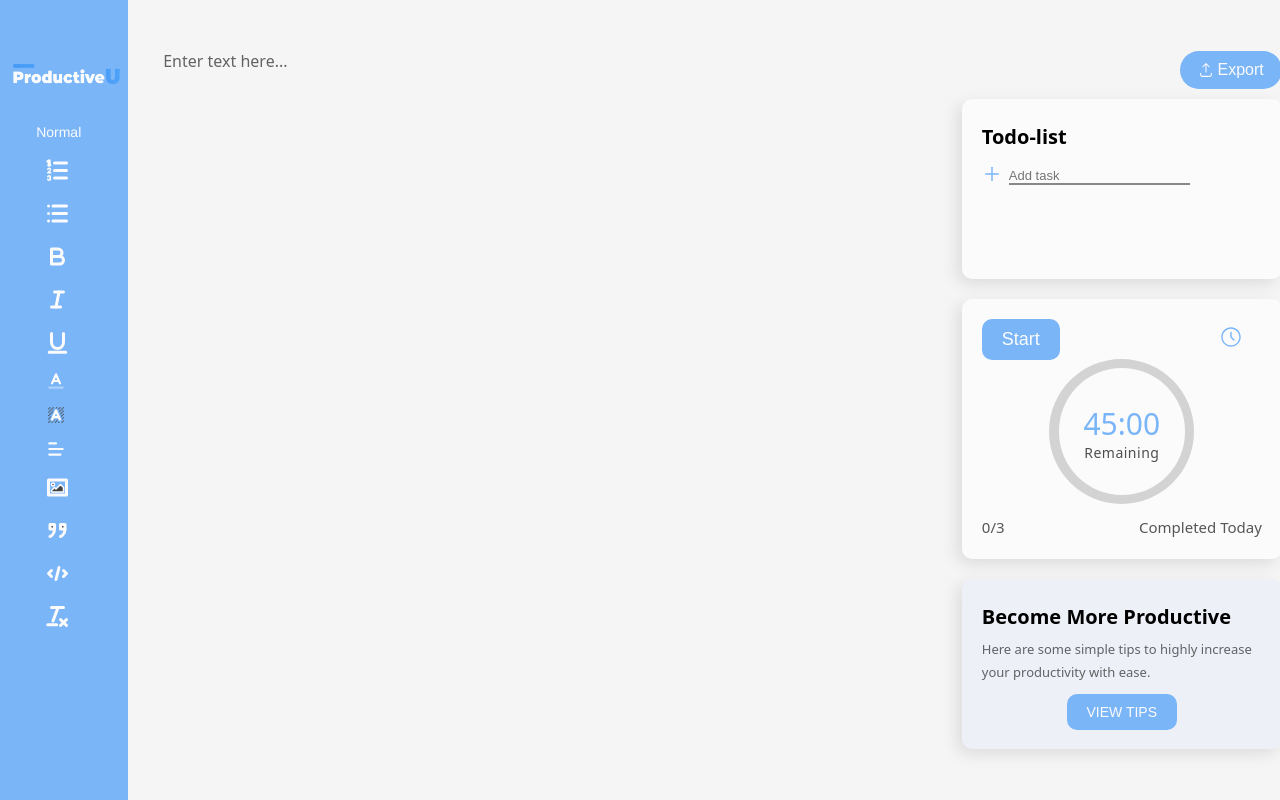
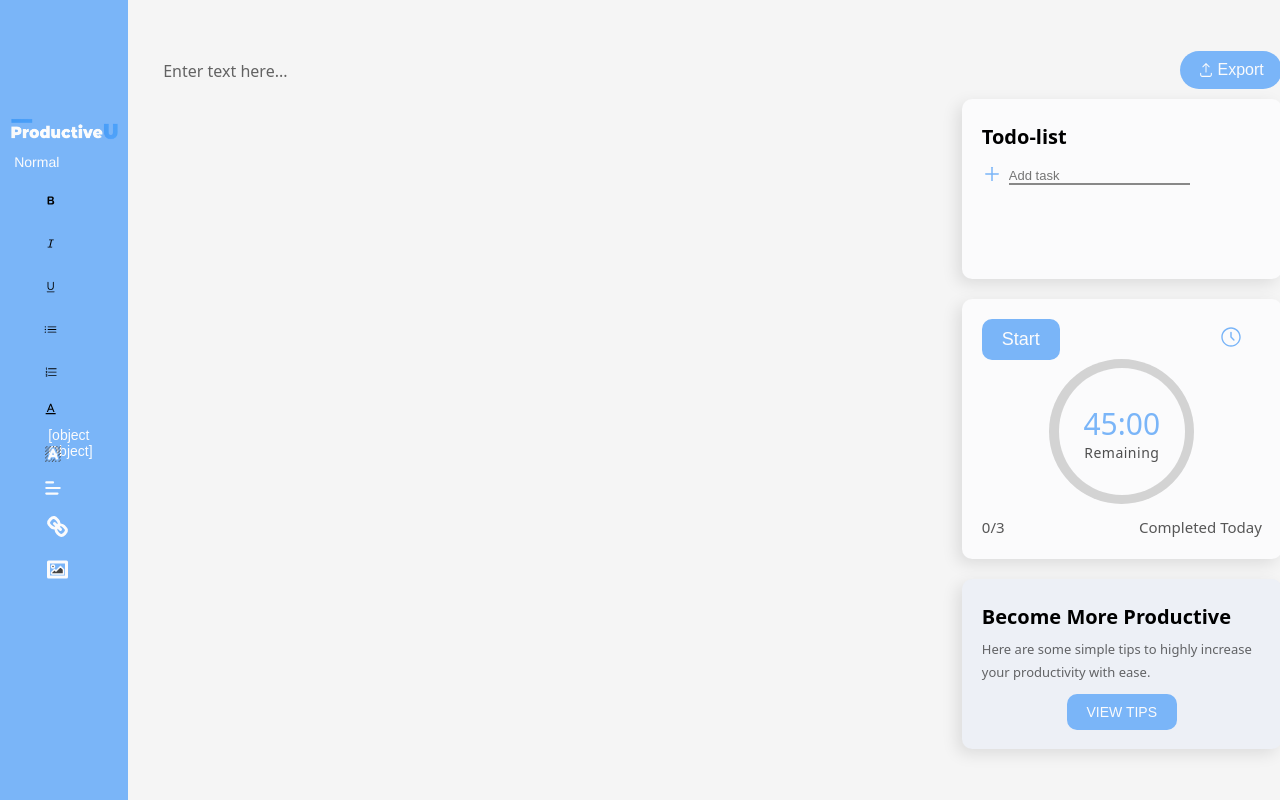
Before and after one commit to IgnacioR97/react-habits, a React (Vite) app: page / in a window 1280 px wide. Built offline with nearby package versions, Linux system fonts and the light colour scheme.

Commit message:
changed taskbar

```diff
--- a/src/components/TextEditor.jsx
+++ b/src/components/TextEditor.jsx
@@ -1,8 +1,9 @@
+/*/
 import Quill from "quill";
 import "quill/dist/quill.snow.css";
-import { useCallback } from "react";
+import { useCallback, useState } from "react";
 import { RxFontBold } from "react-icons/rx";
-import { TbOld } from "react-icons/tb";
+import { IconContext } from "react-icons";
 
 import logo from "../../src/logo-removebg-preview.png";
 
@@ -16,10 +17,13 @@ const TOOLBAR_OPTIONS = [
   ["clean"],
 ];
 
-// const icons = Quill.import("ui/icons");
-// icons.bold = <h1>hello</h1>;
+const TextEditor = () => {
+  const [wordCount, setWordCount] = useState(0);
+  const [title, setTitle] = useState("");
 
-const TextEditor = () => {
+  console.log(RxFontBold);
+  console.log(<RxFontBold />);
+
   const wrapperRef = useCallback((wrapper) => {
     if (wrapper === null) return;
     wrapper.innerHTML = "";
@@ -34,9 +38,132 @@ const TextEditor = () => {
 
   return (
     <>
-      <img src={logo} alt="logo" className="logo" />
+      {<img src={logo} alt="logo" className="logo" />
+      <div className="title-container">
+        <input
+          type="text"
+          name="tittle"
+          id="tittle"
+          className="title"
+          placeholder="title"
+          value={title}
+          onChange={(e) => setTitle(e.target.value)}
+        />
+        <p className="word-count">Word count: {wordCount}</p>
+      </div> }
       <div className="container" ref={wrapperRef}></div>
     </>
   );
 };
 export default TextEditor;
+/*/
+
+import React, { useState } from "react";
+import ReactQuill, { Quill } from "react-quill";
+import {
+  RxFontBold,
+  RxFontItalic,
+  RxListBullet,
+  RxUnderline,
+} from "react-icons/rx";
+import { RiFontColor } from "react-icons/ri";
+import "react-quill/dist/quill.snow.css";
+
+import logo from "../../src/logo-removebg-preview.png";
+import { VscListOrdered } from "react-icons/vsc";
+
+//Custom toolbar module
+const CustomToolbar = () => (
+  <div id="toolbar" className="toolbar">
+    <img src={logo} alt="logo" className="logo" />
+    <select className="ql-header" defaultValue="">
+      <option value="1">Heading 1</option>
+      <option value="2">Heading 2</option>
+      <option value="3">Heading 3</option>
+      <option value="">Normal</option>
+    </select>
+    <span className="ql-formats">
+      <button className="ql-bold">
+        <RxFontBold />
+      </button>
+      <button className="ql-italic">
+        <RxFontItalic />
+      </button>
+      <button className="ql-underline">
+        <RxUnderline />
+      </button>
+    </span>
+    <span className="ql-formats">
+      <button className="ql-list">
+        <RxListBullet />
+      </button>
+      <button className="ql-list">
+        <VscListOrdered />
+      </button>
+    </span>
+    <span className="ql-formats">
+      <button className="ql-color">
+        <span className="ql-formats">
+          <RiFontColor />
+          <select className="ql-color" value="">
+            <option value="red"></option>
+            <option value="orange"></option>
+            <option value="yellow"></option>
+            <option value="green"></option>
+            <option value="blue"></option>
+            <option value="purple"></option>
+          </select>
+        </span>
+      </button>
+
+      <select className="ql-background" />
+      <select className="ql-align" />
+      <button className="ql-link" />
+      <button className="ql-image" />
+    </span>
+  </div>
+);
+
+// Register the color attribute with Quill
+const colorStyle = Quill.import("attributors/style/color");
+Quill.register(colorStyle, true);
+
+//Register the custom icons
+const icons = Quill.import("ui/icons");
+icons["bold"] = <RxFontBold />;
+icons["italic"] = <RxFontItalic />;
+icons["underline"] = <RxUnderline />;
+icons["list"]["bullet"] = <RxListBullet />;
+icons["list"]["ordered"] = <VscListOrdered />;
+icons["color"] = <RiFontColor />;
+
+const App = () => {
+  const [value, setValue] = useState("");
+
+  const handleChange = (newValue) => {
+    setValue(newValue);
+  };
+
+  const handleSelectChange = (event) => {
+    const value = event.target.value;
+    const index = value === "" ? 0 : parseInt(value, 10) - 1;
+    const formats = ["1", "2", "3", false];
+    const format = formats[index];
+    const quill = ReactQuill.Quill.find(document.querySelector(".ql-editor"));
+    quill.format("header", format);
+  };
+
+  return (
+    <div className="container">
+      <CustomToolbar />
+      <ReactQuill
+        value={value}
+        onChange={handleChange}
+        modules={{ toolbar: "#toolbar" }}
+        placeholder="Enter text here..."
+      />
+    </div>
+  );
+};
+
+export default App;
--- a/src/index.css
+++ b/src/index.css
@@ -169,7 +169,7 @@ main {
 .ql-container {
   width: 62vw;
   height: 91vh;
-  margin: 4% auto 0 auto;
+  margin: 6% auto 0 auto;
 }
 
 .ql-container.ql-snow {
@@ -190,17 +190,29 @@ main {
 }
 
 .logo {
-  position: absolute;
+
   z-index: 2;
   width: 13rem;
   height: 4rem;
   top: 5.5rem;
-  left: 0%;
 }
 
 .main {
   overflow: hidden;
 }
+
+/* Title */
+.title-container {
+  position: absolute;
+  top: 2%;
+  left: 10%;
+  transform: translate(8%, 60%);
+  display: flex;
+  gap: 2rem;
+  align-items: center;
+}
+
+.title {}
 
 /* //////////////////// CARDS //////////////////// */
 .side-cards {
```
